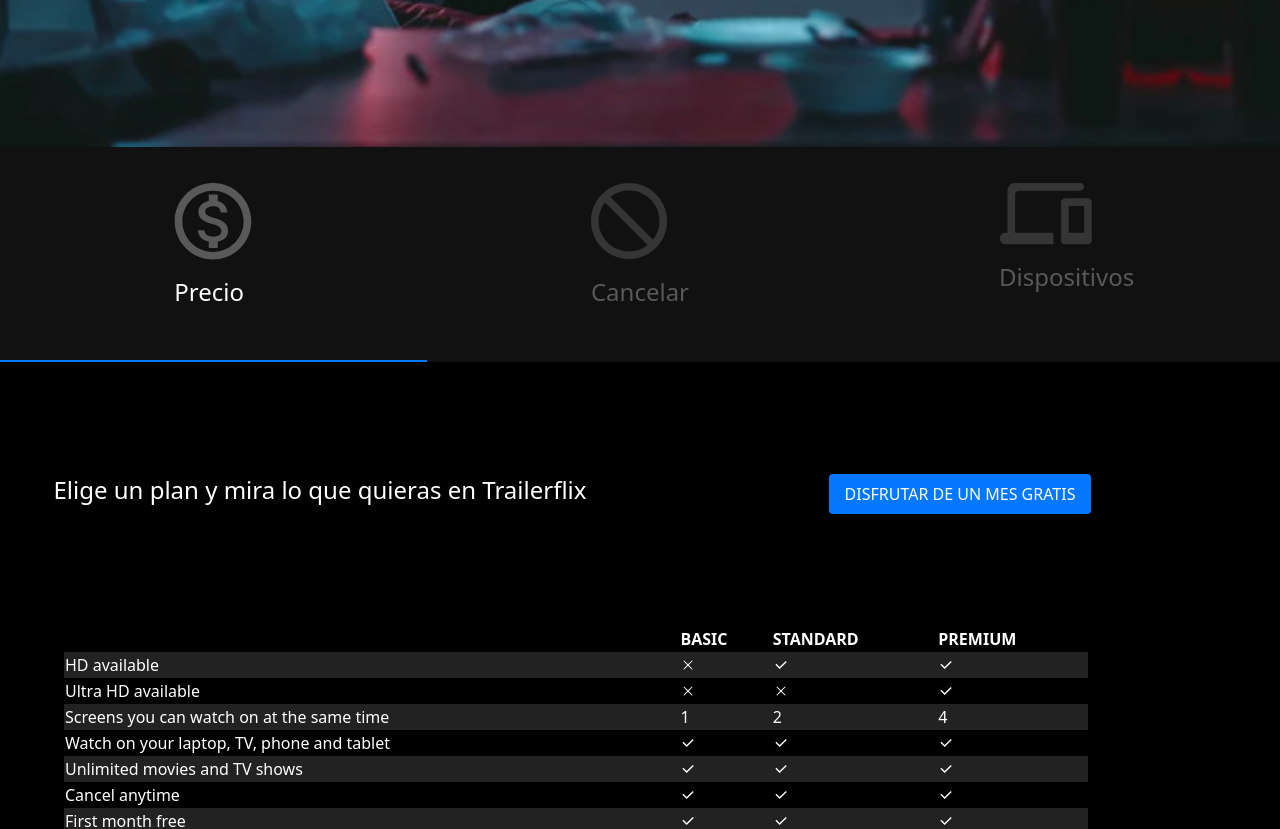
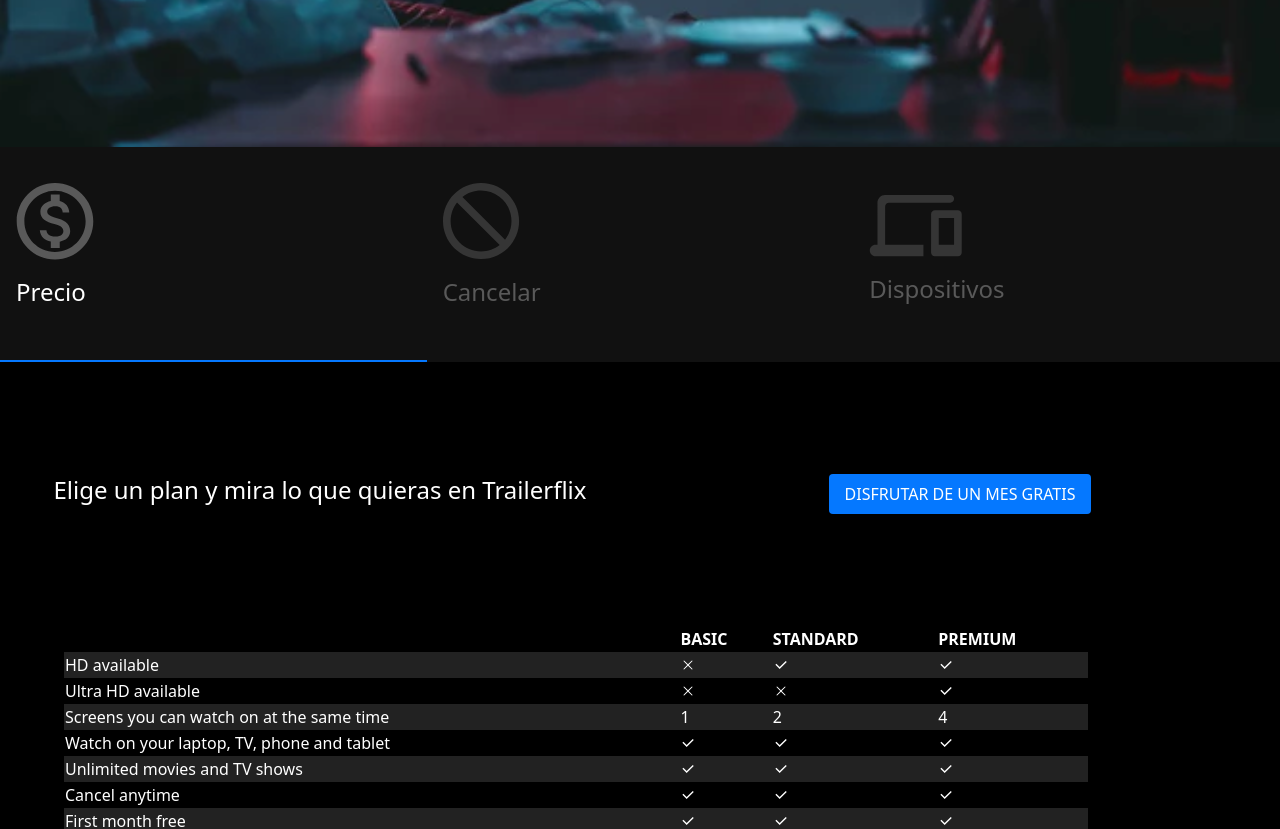
Before and after one commit to brefosco/trailerflix, a React (Vite) app: page /welcome in a window 1280 px wide. Shown: the part 653-1482 px from the top of the page. Built offline with nearby package versions, Linux system fonts and the light colour scheme; no server answers.

Commit message:
little visual fix on tabs

```diff
--- a/src/components/InfoTabs/Tabs.tsx
+++ b/src/components/InfoTabs/Tabs.tsx
@@ -10,11 +10,9 @@
 
 function PriceTitle() {
   return (
-    <div className="flex justify-around">
-      <div className="">
+    <div className="mx-4">
       <DollarsIcon />
       <p className="my-4">{t("PRICE")}</p>
-      </div>
     </div>
   );
 }
@@ -23,7 +21,7 @@
   const navigate = useNavigate();
 
   return (
-    <div>
+    <>
       <div className="flex my-28 text-center">
         <div className="w-1/2 text-2xl">
           <p>{t("CHOOSE_PLAN")}</p>
@@ -40,17 +38,15 @@
         </div>
       </div>
       <PlansTable />
-    </div>
+    </>
   );
 }
 
 function CancelTitle() {
   return (
-    <div data-testid="cancel-title" className="flex justify-around">
-      <div className="">
+    <div data-testid="cancel-title" className="mx-4">
       <CancelIcon />
       <p className="my-4">{t("CANCEL")}</p>
-      </div>
     </div>
   );
 }
@@ -80,11 +76,9 @@
 
 function DevicesTitle() {
   return (
-    <div className="flex justify-around">
-      <div className="">
+    <div className="mt-3 mx-4">
       <DevicesIcon />
       <p className="my-4">{t("DEVICES")}</p>
-      </div>
     </div>
   );
 }
@@ -149,7 +143,6 @@
 
   return (
     <div>
-      <div>
       <div className="flex">
         {tabs.map(({ id, Title }) => (
           <div
@@ -165,8 +158,7 @@
           </div>
         ))}
       </div>
-      </div>
-      <div className="">
+      <div>
         {tabs.map(({ id, Content }) =>
           activeTab === id ? <Content key={id} /> : ""
         )}
```
Lines whose indentation alone changed are shown as unchanged.
